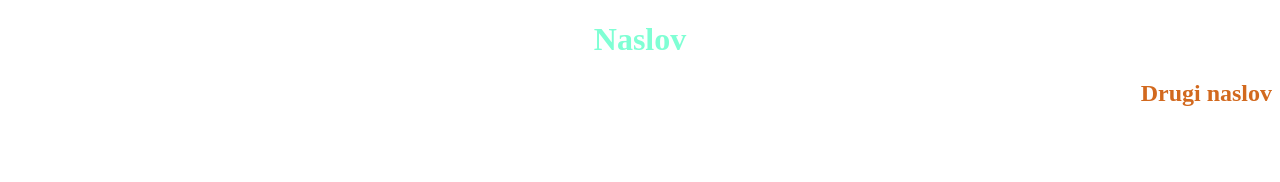
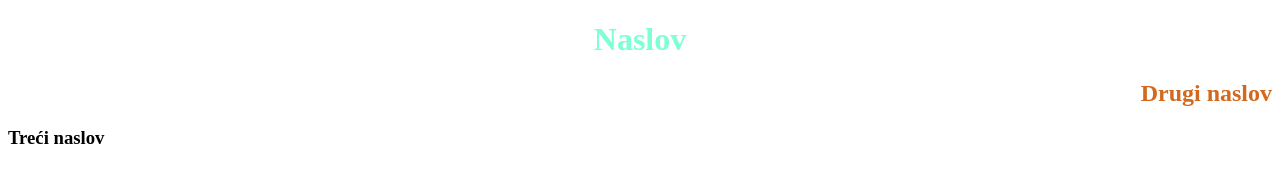
Before and after one commit to pmeter12/Vjezba1, a plain HTML site: page index.html in a window 1280 px wide. Drawn offline with Linux system fonts and the light colour scheme.

Commit message:
Promjena

```diff
--- a/index.html
+++ b/index.html
@@ -12,5 +12,6 @@
 <body>
     <h1>Naslov</h1>
     <h2>Drugi naslov</h2>
+    <h3>Treći naslov</h3>
 </body>
 </html>
```
